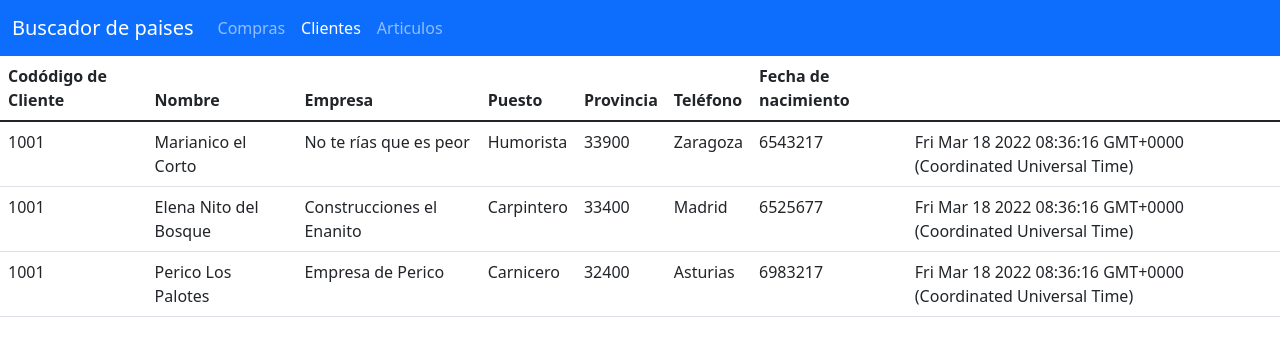
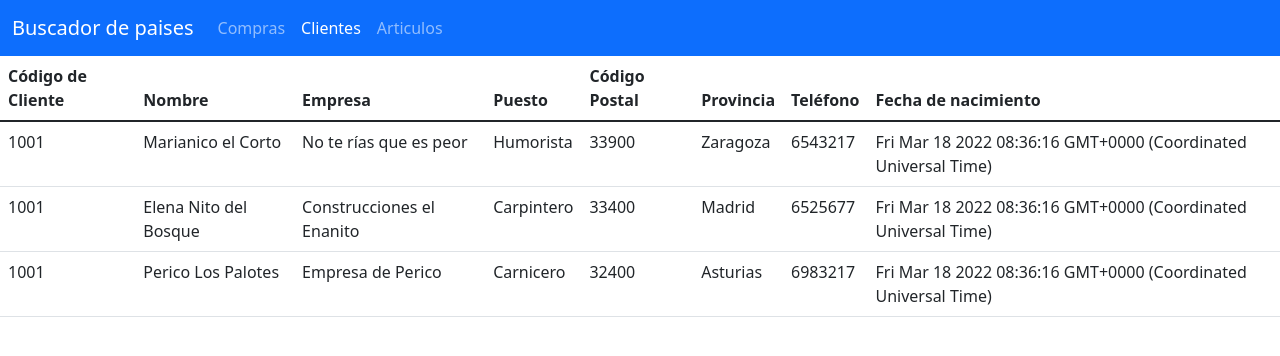
Before and after one commit to pelayogaral/tienda-app, an Angular app: page /clientes in a window 1280 px wide. Shown: the top 356 px of the page. Built offline with nearby package versions, Linux system fonts and the light colour scheme.

Commit message:
correción de errores

```diff
--- a/src/app/tienda/clientes/clientes.component.html
+++ b/src/app/tienda/clientes/clientes.component.html
@@ -1,10 +1,11 @@
 <table class="table table-hover">
   <thead>
     <tr>
-      <th>Codódigo de Cliente</th>
+      <th>Código de Cliente</th>
       <th>Nombre</th>
       <th>Empresa</th>
       <th>Puesto</th>
+      <th>Código Postal</th>
       <th>Provincia</th>
       <th>Teléfono</th>
       <th>Fecha de nacimiento</th>
--- a/src/app/tienda/clientes/clientes.component.ts
+++ b/src/app/tienda/clientes/clientes.component.ts
@@ -1,5 +1,5 @@
 import { Component, OnInit } from '@angular/core';
-import { Cliente } from '../interfaces/cliente';
+import { Cliente } from '../interfaces/cliente.interface';
 
 @Component({
   selector: 'app-clientes',
```
Also changed, not shown: src/app/tienda/interfaces/cliente.interface.ts (renamed from src/app/tienda/interfaces/cliente.ts).
